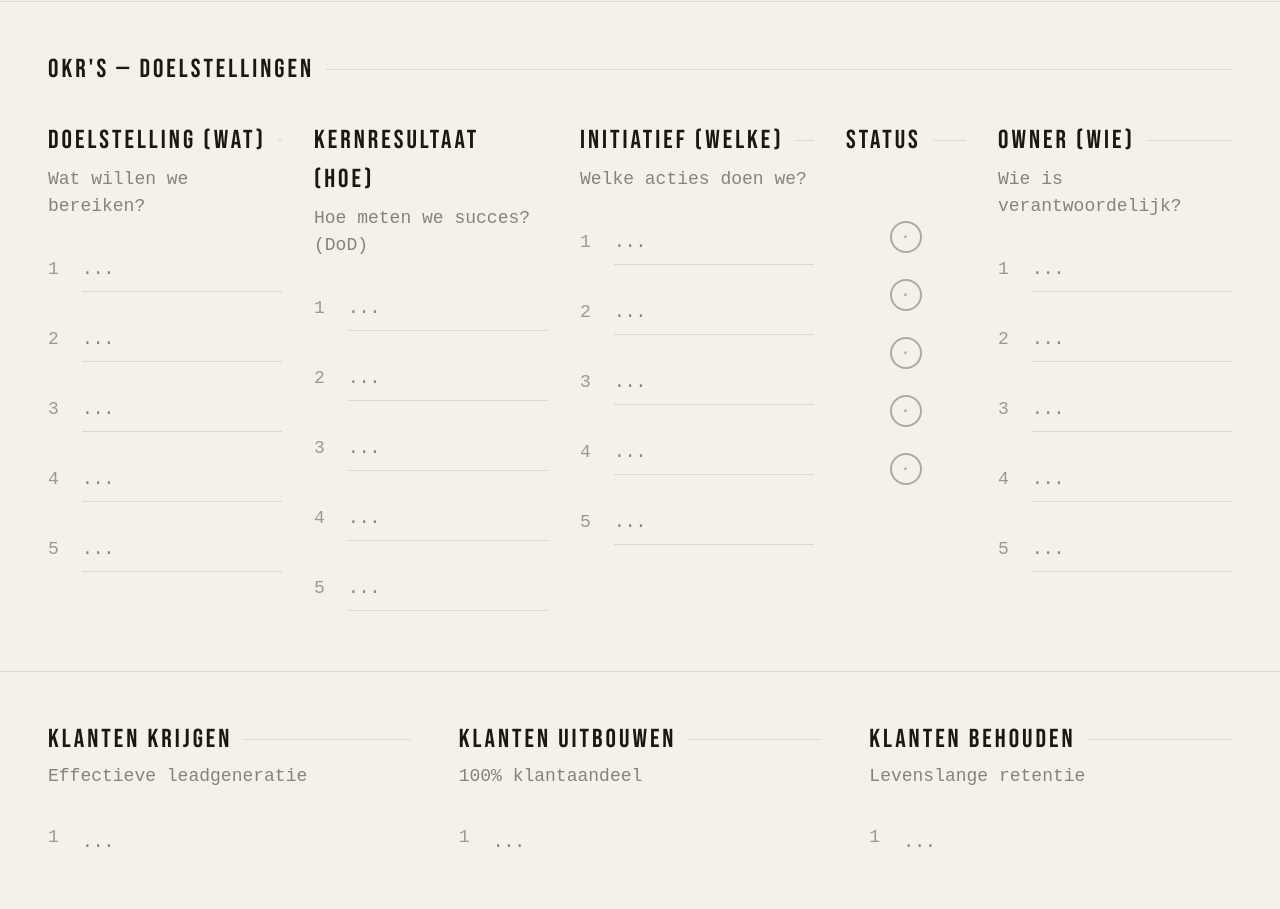
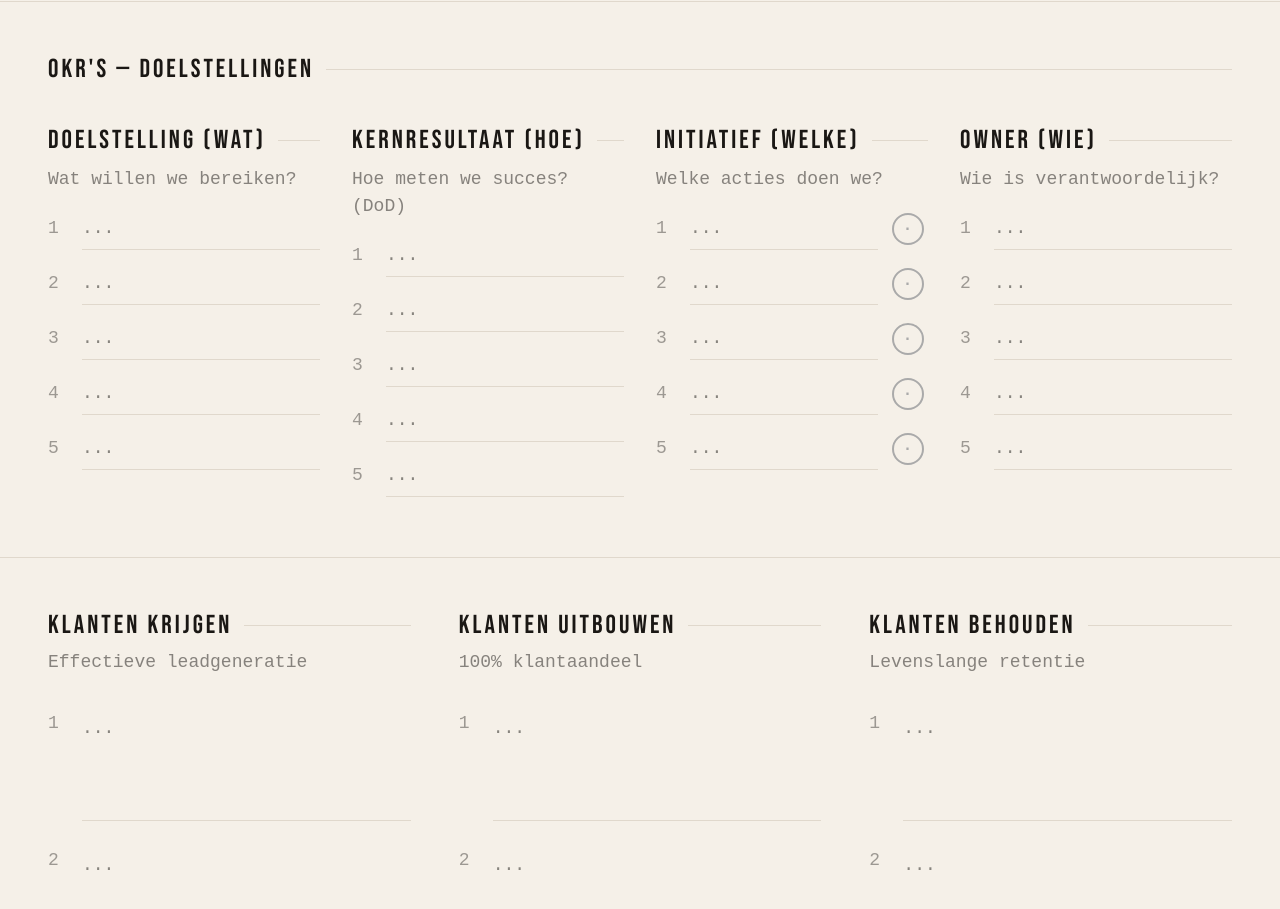
Before and after one commit to arnoceo-ops/arno-blog, a Next.js app: page /canvas/uitvoering in a window 1280 px wide. Shown: the part 1200-2109 px from the top of the page. Built offline with nearby package versions, Linux system fonts and the light colour scheme; no server answers.

Commit message:
status bol inline in welke kolom, status kolom verwijderd

```diff
--- a/app/canvas/uitvoering/page.tsx
+++ b/app/canvas/uitvoering/page.tsx
@@ -177,8 +177,9 @@ function StatusToggle({ id, value, onChange }: { id: string; value: string; onCh
 }
 
 // OKR kolom
-function OkrCol({ title, sub, prefix, answers, arnobotFeedback, arnobotLoading, handleChange, handleBlur, handleArnoBot }: {
+function OkrCol({ title, sub, prefix, answers, arnobotFeedback, arnobotLoading, handleChange, handleBlur, handleArnoBot, showStatus }: {
   title: string; sub: string; prefix: string
+  showStatus?: boolean
   answers: Record<string, string>
   arnobotFeedback: Record<string, string>
   arnobotLoading: Record<string, boolean>
@@ -192,19 +193,20 @@ function OkrCol({ title, sub, prefix, answers, arnobotFeedback, arnobotLoading,
       <div style={MONO_SUB}>{sub}</div>
       {[1,2,3,4,5].map(i => {
         const id = `${prefix}_${i}`
+        const statusId = `okr_status_${i}`
         const value = answers[id] || ''
         const hasAnswer = !!value.trim()
-        const isStatus = prefix === 'okr_status'
         return (
-          <div key={id} style={{ marginBottom: '12px', display: 'flex', justifyContent: 'center', alignItems: 'flex-start', paddingTop: '14px', minHeight: '44px' }}>
-            {isStatus ? (
-              <StatusToggle id={id} value={value} onChange={(id, v) => { handleChange(id, v); handleBlur(id) }} />
-            ) : (
-              <div style={{ width: '100%' }}>
-                <div style={{ display: 'grid', gridTemplateColumns: '24px 1fr', gap: '10px', alignItems: 'flex-start' }}>
+          <div key={id} style={{ marginBottom: '12px' }}>
+            <div style={{ display: 'grid', gridTemplateColumns: `24px 1fr${showStatus ? ' 40px' : ''}`, gap: '10px', alignItems: 'flex-start' }}>
               <span style={{ ...MONO18, opacity: 0.4, paddingTop: '8px' }}>{i}</span>
-                  <AutoTextarea style={{ backgroundColor: 'transparent', border: 'none', borderBottom: '1px solid #e0d8cc', color: '#1a1714', fontSize: '18px', padding: '8px 0', outline: 'none', fontFamily: 'var(--font-space-mono, monospace)', width: '100%', boxSizing: 'border-box' as const, minHeight: '44px' }}
+              <AutoTextarea style={{ backgroundColor: 'transparent', border: 'none', borderBottom: '1px solid #e0d8cc', color: '#1a1714', fontSize: '18px', padding: '8px 0', outline: 'none', fontFamily: 'var(--font-space-mono, monospace)', width: '100%', boxSizing: 'border-box' as const }}
                 value={value} onChange={v => handleChange(id, v)} onBlur={() => handleBlur(id)} rows={1} />
+              {showStatus && (
+                <div style={{ paddingTop: '6px' }}>
+                  <StatusToggle id={statusId} value={answers[statusId] || ''} onChange={(id, v) => { handleChange(id, v); handleBlur(id) }} />
+                </div>
+              )}
             </div>
             {hasAnswer && (
               <button style={{ ...s.arnobotBtn, opacity: arnobotLoading[id] ? 0.4 : 0.7, marginLeft: '34px' }}
@@ -213,8 +215,6 @@ function OkrCol({ title, sub, prefix, answers, arnobotFeedback, arnobotLoading,
               </button>
             )}
             {arnobotFeedback[id] && !arnobotLoading[id] && <ArnobotBox text={arnobotFeedback[id]} onClose={() => handleArnoBot(id, '__clear__', '')} style={{ marginLeft: '34px' }} />}
-              </div>
-            )}
           </div>
         )
       })}
@@ -459,17 +459,14 @@ export default function UitvoeringPage() {
       {/* OKR */}
       <div style={{ ...s.sectionDivider, paddingBottom: '48px' }}>
         <div style={{ ...s.groupLabel, marginBottom: '32px' }}>OKR'S — DOELSTELLINGEN<span style={s.fieldLabelLine} /></div>
-        <div style={{ display: 'grid', gridTemplateColumns: '1fr 1fr 1fr 120px 1fr', gap: '32px' }}>
+        <div style={{ display: 'grid', gridTemplateColumns: '1fr 1fr 1fr 1fr', gap: '32px' }}>
           <OkrCol title="DOELSTELLING (WAT)" sub="Wat willen we bereiken?" prefix="okr_wat"
             answers={answers} arnobotFeedback={arnobotFeedback} arnobotLoading={arnobotLoading}
             handleChange={handleChange} handleBlur={handleBlur} handleArnoBot={handleArnoBot} />
           <OkrCol title="KERNRESULTAAT (HOE)" sub="Hoe meten we succes? (DoD)" prefix="okr_hoe"
             answers={answers} arnobotFeedback={arnobotFeedback} arnobotLoading={arnobotLoading}
             handleChange={handleChange} handleBlur={handleBlur} handleArnoBot={handleArnoBot} />
-          <OkrCol title="INITIATIEF (WELKE)" sub="Welke acties doen we?" prefix="okr_initiatief"
-            answers={answers} arnobotFeedback={arnobotFeedback} arnobotLoading={arnobotLoading}
-            handleChange={handleChange} handleBlur={handleBlur} handleArnoBot={handleArnoBot} />
-          <OkrCol title="STATUS" sub="&nbsp;" prefix="okr_status"
+          <OkrCol title="INITIATIEF (WELKE)" sub="Welke acties doen we?" prefix="okr_initiatief" showStatus
             answers={answers} arnobotFeedback={arnobotFeedback} arnobotLoading={arnobotLoading}
             handleChange={handleChange} handleBlur={handleBlur} handleArnoBot={handleArnoBot} />
           <OkrCol title="OWNER (WIE)" sub="Wie is verantwoordelijk?" prefix="okr_wie"
```
Lines whose indentation alone changed are shown as unchanged.
